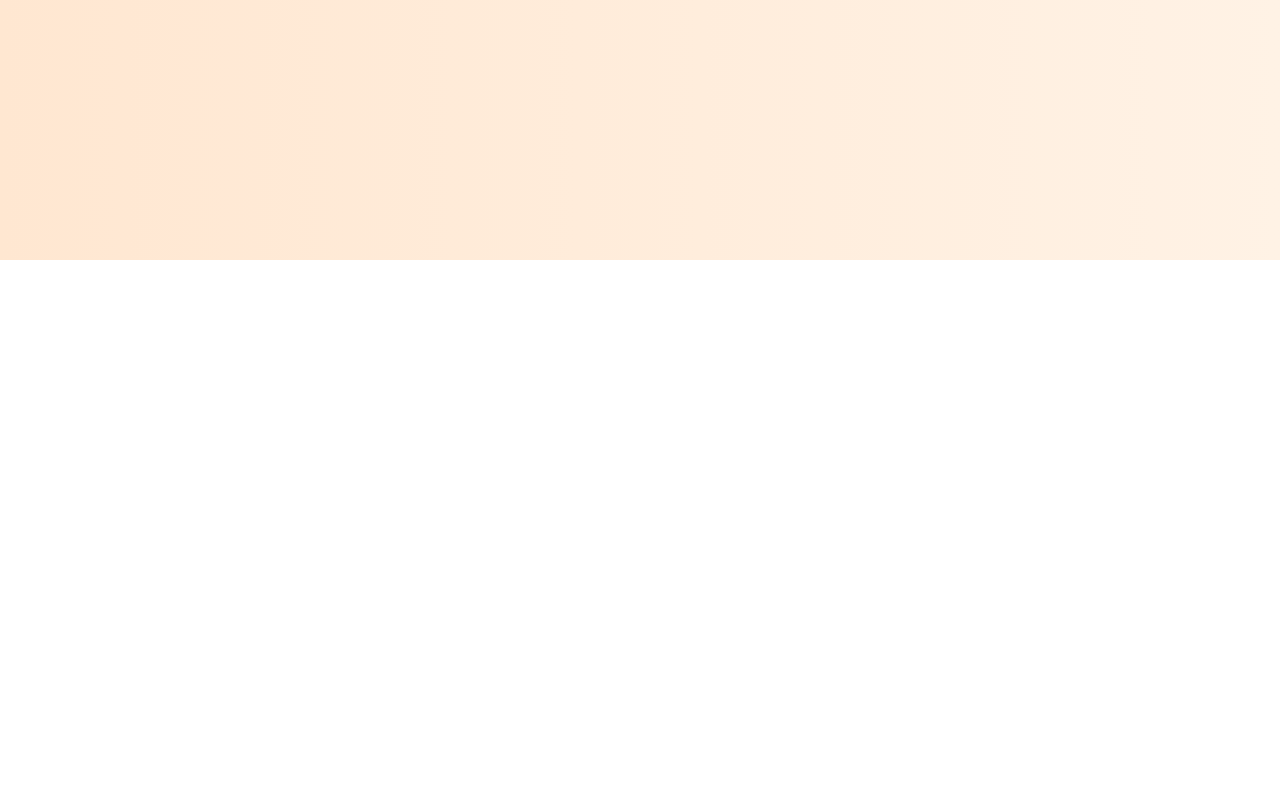
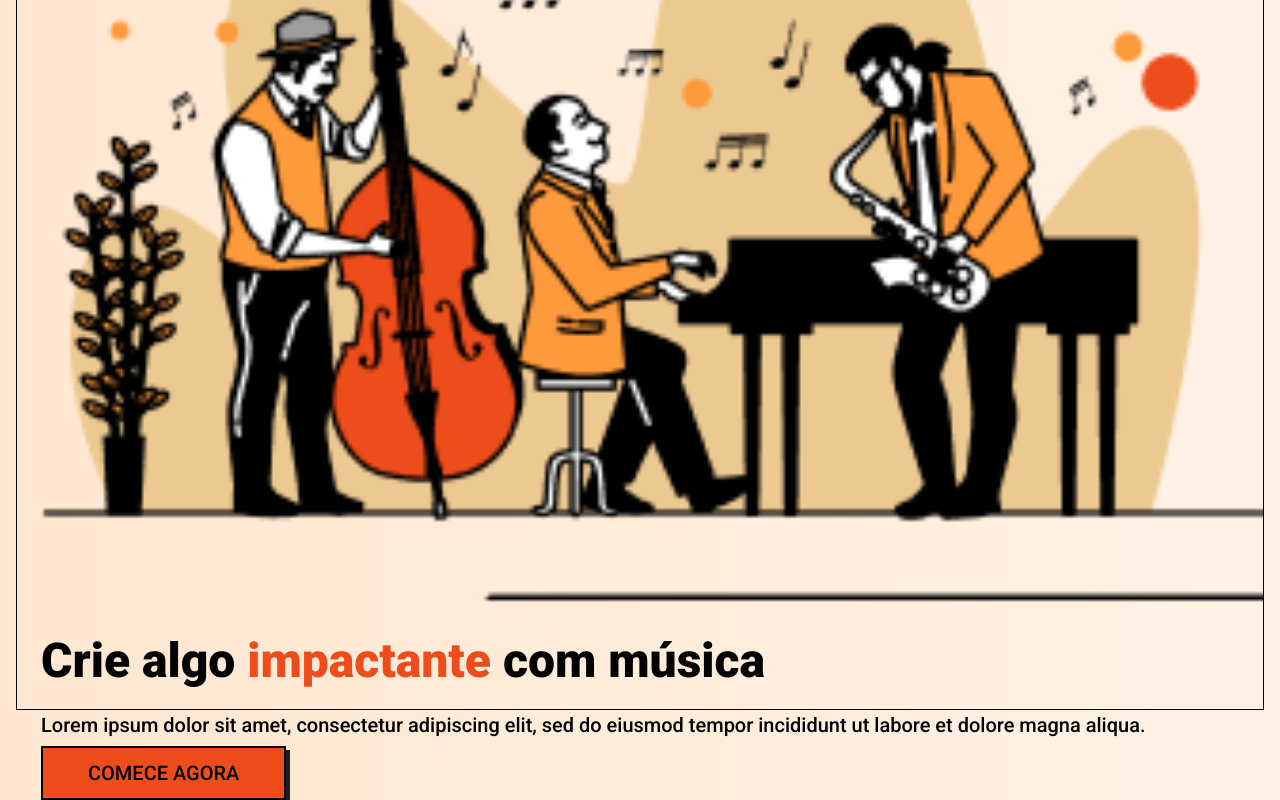
Before and after one commit to marcuslaraa/landing-pages, a plain HTML site: page tomSchool/index.html in a window 1280 px wide. Shown: the part 540-1340 px from the top of the page. Before the commit the page ends 800 px from the top, so only its background shows below. Drawn offline with Linux system fonts and the light colour scheme.

Commit message:
update primeira parte main

```diff
--- a/tomSchool/estilos/cabecalho.css
+++ b/tomSchool/estilos/cabecalho.css
@@ -44,7 +44,7 @@ nav {
 
 }
 
-header > a {
+.link_btn{
     background-color: #ED4D1B;
     padding: 13px 45px;
     border: 2px solid #000;
--- /dev/null
+++ b/tomSchool/estilos/principal.css
@@ -0,0 +1,37 @@
+@charset "UTF-8";
+
+main {
+    width: 100%;
+    height: 950px;
+    border: 1px solid #000;
+
+}
+
+#imagem_principal {
+    width: 100%;
+}
+
+main > h2 {
+    font-size: 3rem;
+    font-weight: 900;
+    margin: 1.5rem;
+}
+
+main > h2 > span {
+    font-size: 3rem;
+    font-weight: 900;
+    color: #ED4D1B;
+}
+
+main > p {
+    font-size: 20px;
+    font-weight: 500;
+    margin: 1.5rem;
+}
+main > a {
+    text-decoration: none;
+    font-size: 20px;
+    font-weight: 500;
+    color: #000;
+    margin: 1.5rem;
+}
--- a/tomSchool/index.html
+++ b/tomSchool/index.html
@@ -1,11 +1,12 @@
 <!DOCTYPE html>
 <html lang="pt-br">
   <head>
-    <meta charset="UTF-8">
-    <meta name="viewport" content="width=device-width, initial-scale=1.0">
+    <meta charset="UTF-8" />
+    <meta name="viewport" content="width=device-width, initial-scale=1.0" />
     <title>TOM'S - Jazz School</title>
-    <link rel="stylesheet" href="estilos/style.css">
-    <link rel="stylesheet" href="estilos/cabecalho.css">
+    <link rel="stylesheet" href="estilos/style.css" />
+    <link rel="stylesheet" href="estilos/cabecalho.css" />
+    <link rel="stylesheet" href="estilos/principal.css" />
   </head>
   <body>
     <header>
@@ -15,12 +16,23 @@
         <ul class="menu_cabecalho">
           <li><a href="#" class="links_cabecalho">Inicio</a></li>
           <li><a href="#" class="links_cabecalho">Cursos</a></li>
-                    <br>
+          <br />
           <li><a href="#" class="links_cabecalho">Eventos</a></li>
           <li><a href="#" class="links_cabecalho">Contato</a></li>
         </ul>
       </nav>
-        <a href="#" class="links_cabecalho">SE INSCREVA</a>
+      <a href="#" class="links_cabecalho link_btn">SE INSCREVA</a>
     </header>
+
+    <main>
+      <img
+        src="imagens/imagem_principal_01.png"
+        alt="Banda tocando musica"
+        id="imagem_principal"
+      />
+      <h2>Crie algo <span>impactante</span> com música</h2>
+      <p>Lorem ipsum dolor sit amet, consectetur adipiscing elit, sed do eiusmod tempor incididunt ut labore et dolore magna aliqua.</p>
+      <a href="#" class="link_btn">COMECE AGORA</a>
+    </main>
   </body>
 </html>
```
Also changed, not shown: tomSchool/imagens/imagem_principal_01.png (added). Lines whose indentation alone changed are shown as unchanged.
